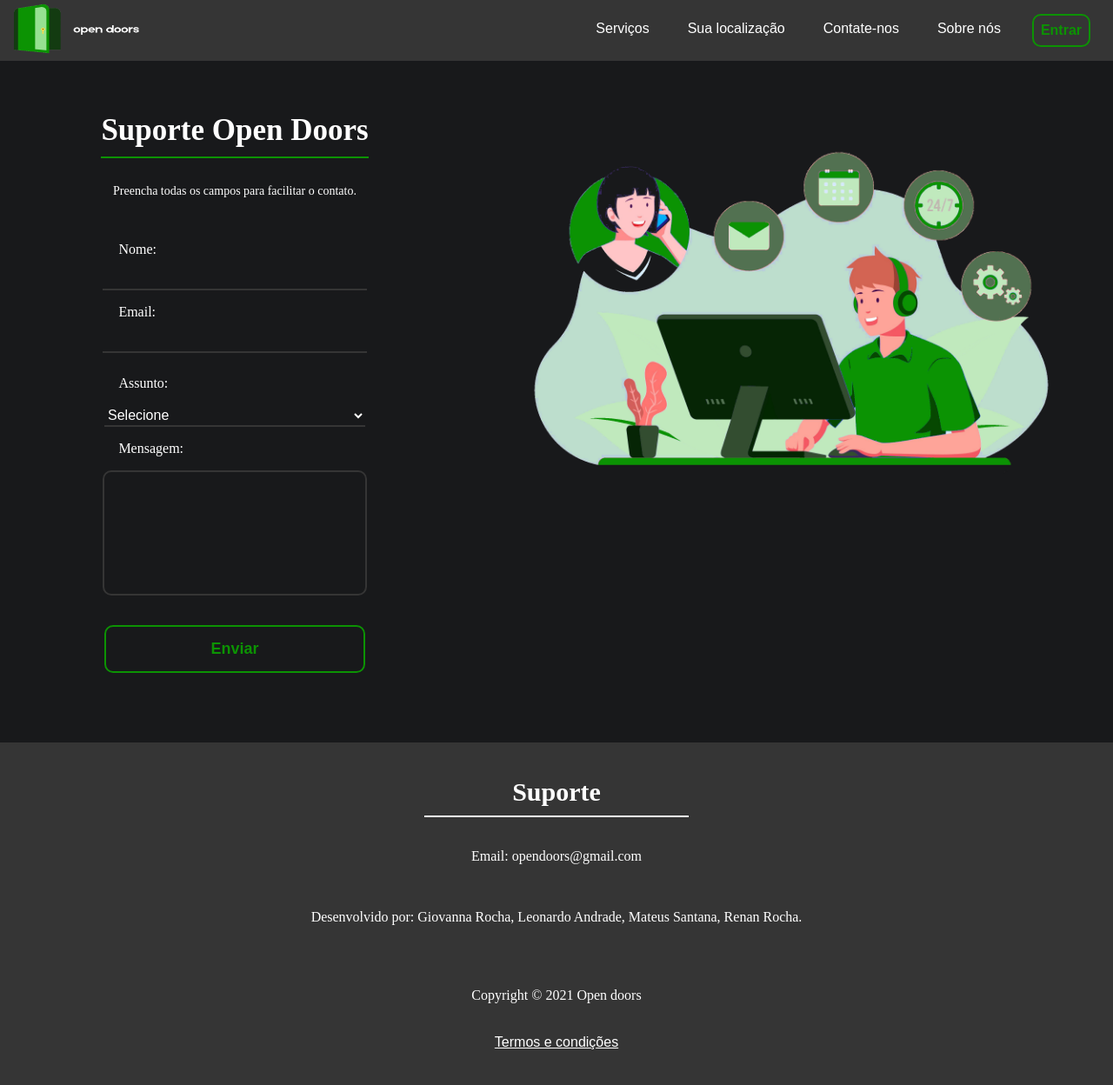
After one commit to LeonardoAndrad3/Etec-TCC, a PHP site: page /contate.html in a window 1280 px wide. The commit adds this page. Shown: the whole page at 87% size. Run offline with PHP 8.4, Linux system fonts and the light colour scheme.

Commit message:
Foi criado a tela de contate além das demais, foi finalizado os ajustes nas demais telas também

```diff
--- a/web/cadastro.html
+++ b/web/cadastro.html
@@ -21,8 +21,8 @@
                 <ul id="menu" role="menu">
                     <li><a href="servicos.html">Serviços</a></li>
                     <li><a href="">Sua localização</a></li>
-                    <li><a href="">Contate-nos</a></li>
-                    <li><a href="">Sobre nós</a></li>
+                    <li><a href="contate.html">Contate-nos</a></li>
+                    <li><a href="index.html">Sobre nós</a></li>
                     <li><a href="cadastro.html" id="login">Entrar</a></li>
                 </ul>
             </nav>
@@ -182,7 +182,7 @@
         <script>
             $('#lista').change(function(){
                 if( $(this).val() == '3'){
-                    $('#funcao').append('<input id="myInput" type="text" />');
+                    $('#funcao').append('<input id="myInput" type="text"/>');
                 }else{
                     $('#myInput').remove();
                 }
--- /dev/null
+++ b/web/contate.html
@@ -0,0 +1,79 @@
+<!DOCTYPE html>
+<html lang="en">
+<head>
+    <meta charset="utf-8">
+		<title>Open Doors</title>
+		<meta name="theme-color" content="#353535">
+		<meta name="viewport" content="width=device-width,initial-scale=1">
+		<link rel="stylesheet" type="text/css" href="css/style.css">
+		<link rel="manifest" href="manifest.json">
+		<script src="js/main.js" defer></script>
+</head>
+<body>
+    <header id="header">
+        <a id="logo" href="index.html"><img src="icon/logo-2.png" width="150" height="120"></a> <!--logo1: w:60, h:60 -- logo2: w:150, h:120 -- logo3: w:130, h:70-->
+        <nav id="nav">
+            <button aria-label="Abrir Menu" id="btn-mobile" aria-haspopup="true" aria-controls="menu" aria-expanded="false">Menu
+                <span id="hamburguer"></span>
+            </button>
+            <ul id="menu" class="menu" role="menu">
+                <li><a href="servicos.html">Serviços</a></li>
+                <li><a href="">Sua localização</a></li>
+                <li><a href="contate.html">Contate-nos</a></li>
+                <li><a href="index.html">Sobre nós</a></li>
+                <li><a href="cadastro.html" id="login">Entrar</a></li>
+            </ul>
+        </nav>
+    </header>
+
+    <section class="content-contate">
+
+        <ul class="ul-contate1">
+            <li><h1 class="titulo-contate">Suporte Open Doors</h1></li>
+            <li><p class="info-contate">Preencha todas os campos para facilitar o contato.</p></li>
+            <li>
+                <form class="formulario-contate">
+                    <p>Nome:</p><input type="text">
+                    <p>Email:</p><input type="email">
+                    <p>Assunto:</p>
+                        <select id="lista">
+                            <option value="" disabled selected>Selecione</option>
+                            <option value="1">Dúvida</option>
+                            <option value="2">Reclamação</option>
+                            <option value="3">Sugestão</option>
+                        </select><br/>
+                    <p>Mensagem:</p><textarea></textarea><br/>
+                    <input type="submit" value="Enviar">
+                </form>
+            </li>
+        </ul>
+        <ul class="ul-contate2">
+            <li><img src="icon/image-contate.png"></li>
+        </ul>
+    </section>
+
+    <footer>
+        <ul class="rodape">
+            <li><h1 class="titulo-rodape">Suporte</h1></li>
+            <li><p>Email: opendoors@gmail.com</p></li>
+            <li><p>Desenvolvido por: Giovanna Rocha, Leonardo Andrade, Mateus Santana, Renan Rocha.</p></li>
+            <li><p class="copy">Copyright © 2021 Open doors</p></li>
+            <li><a class="link-rodape" href="">Termos e condições</a></li>
+        </ul>
+    </footer>
+
+    <!--Abaixo é o script para a combobox funcionar com a opção outros-->
+    <script>
+        $('#lista').change(function(){
+            if( $(this).val() == '3'){
+                $('#funcao').append('<input id="myInput" type="text"/>');
+            }else{
+                $('#myInput').remove();
+            }
+        });
+    </script>
+
+    <script type="text/javascript" src="js/jquery-3.1.1.min.js"></script>
+	<script type="text/javascript" src="js/script.js"></script>
+</body>
+</html>
--- a/web/css/style.css
+++ b/web/css/style.css
@@ -752,6 +763,84 @@ a:hover{ /*mostrar área de contato*/
         background-color: rgb(12, 147, 3);
     }
     /*Fim detalhes dos serviços*/
+
+    /*Inicio contate-nos tela*/
+    .content-contate{
+        text-align: center;
+        color: white;
+        font-size: 16px;
+        max-width: 100%;
+        margin: 40px auto;
+        display: flex;
+        justify-content:center;
+    }
+    .titulo-contate{
+        color: white;
+        font-size: 35px;
+        border-bottom: 2px solid rgb(12, 147, 3);
+        padding-bottom: 10px;
+        margin: 10px;
+    }
+    .info-contate{
+        font-size: 14px;
+        margin-top: 0;
+    }
+    .ul-contate1{
+        margin: auto;
+    }
+    .formulario-contate p{
+        text-align: left;
+        padding-left: 30px;
+    }
+    .content-contate img{
+        width: 720px;
+    }
+    .content-contate input[type="text"],.content-contate input[type="email"]{
+        border: none;
+        background-color: rgb(24, 25, 27);
+        border-bottom: 2px solid rgb(53, 53, 53);
+        width: 300px;
+        color: white;
+        font-size: 16px;
+    }
+    .content-contate textarea{
+        background-color: rgb(24, 25, 27);
+        border: 2px solid rgb(53, 53, 53);
+        border-radius: 10px;
+        resize: none;
+        height: 120px;
+        width: 280px;
+        padding: 10px;
+        color: white;
+        font-size: 15px;
+    }
+    .content-contate input[type="text"]:hover, textarea:hover{
+        border-color: rgb(12, 147, 3);
+    }
+    .content-contate input:focus, textarea:focus{
+        outline: 0;
+    }
+    .content-contate input[type="submit"]{
+        cursor: pointer;
+        color: rgb(12, 147, 3);
+        font-weight: bold;
+        border: 2px solid rgb(12, 147, 3);
+        border-radius: 10px;
+        padding: 15px;
+        background-color: rgb(24, 25, 27);
+        margin: 30px auto;
+        font-size: 18px;
+        width: 300px;
+    }
+    .content-contate input[type="submit"]:hover{
+        background-color: rgb(12, 147, 3);
+        color: white;
+    }
+    select#lista{
+        width: 300px;
+        margin: 0;
+    }
+    /*Fim contate-nos*/
 
 @media (max-width: 600px){
     /*caso esteja abaixo de 600px*/
--- a/web/js/script.js
+++ b/web/js/script.js
@@ -1,11 +1,30 @@
 // Scroll suave para link interno
-$('.home a').click(function(e){
+//triplicado pois cada um tem uma posição diferente, necessitando reduzir px individualmente
+$('.home .botoes-verdes').click(function(e){ //saber mais
 	e.preventDefault();
 	var id = $(this).attr('href'),
 			menuHeight = $('nav').innerHeight(),
 			targetOffset = $(id).offset().top;
 	$('html, section').animate({
 		scrollTop: targetOffset
+	}, 500);
+});
+$('.home .botoes').click(function(e){ //porque contratar
+	e.preventDefault();
+	var id = $(this).attr('href'),
+			menuHeight = $('nav').innerHeight(),
+			targetOffset = $(id).offset().top;
+	$('html, section').animate({
+		scrollTop: targetOffset -80
+	}, 500);
+});
+$('.menu .link-parascroll').click(function(e){ //sobre-nos
+	e.preventDefault();
+	var id = $(this).attr('href'),
+			menuHeight = $('nav').innerHeight(),
+			targetOffset = $(id).offset().top;
+	$('html, section').animate({
+		scrollTop: targetOffset -65
 	}, 500);
 });
 
```
Also changed, not shown: other parts of web/css/style.css (+54 -0 lines), web/detalhe-servicos.html (+5 -3 lines), web/index.html (+4 -4 lines), web/servicos.html (+8 -8 lines), web/icon/image-contate.png (added).
